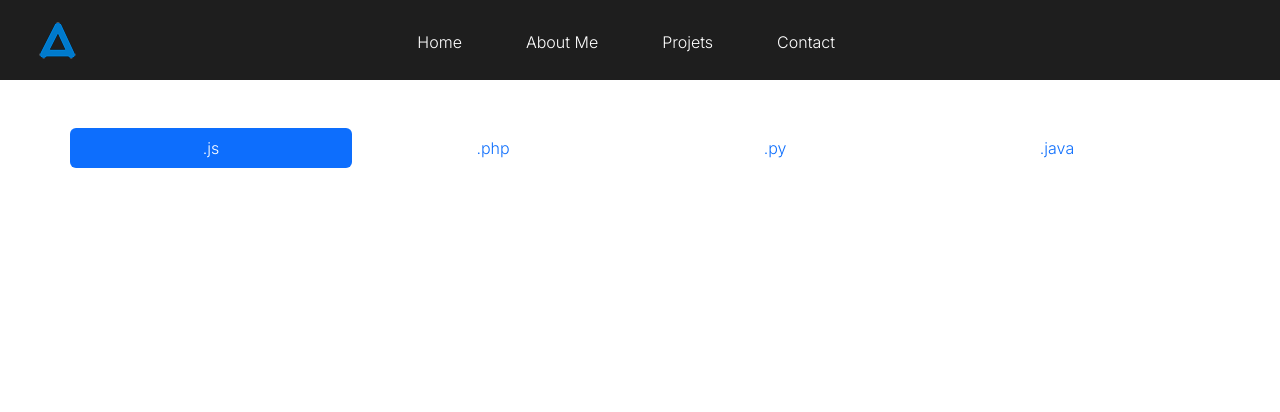
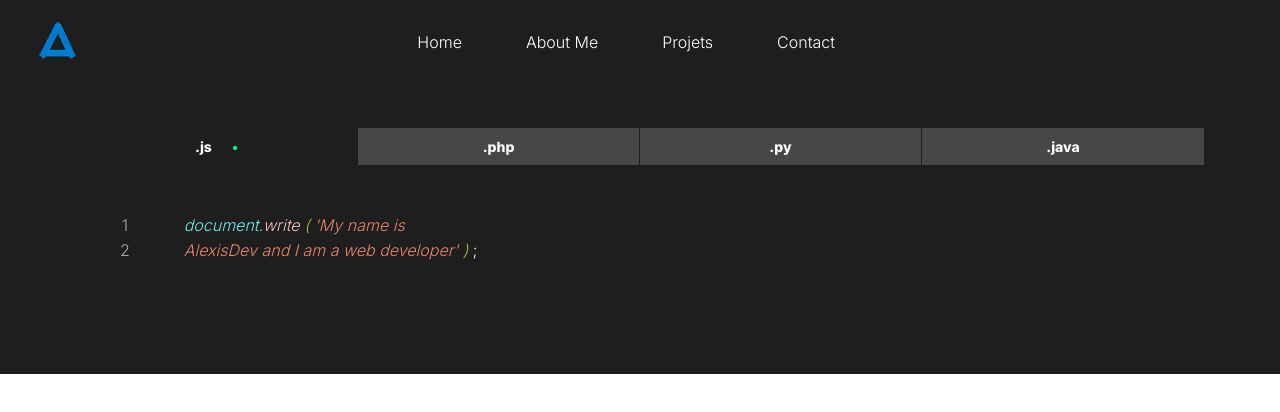
Before and after one commit to favt12/Portafolio, a React app: page / in a window 1280 px wide. Shown: the top 412 px of the page. Built offline with nearby package versions, Linux system fonts and the light colour scheme.

Commit message:
Removed and moved Inter font import and global styles

```diff
--- a/src/style.scss
+++ b/src/style.scss
@@ -1,11 +1,3 @@
+@use './scss/Globales';
 @use './scss/Navbar';
-@import url('https://fonts.googleapis.com/css2?family=Inter:wght@300;800&display=swap');
-
-*{
-    margin: 0;
-    padding: 0;
-    box-sizing: border-box;
-    color: #fff;
-    font-family: 'Inter', sans-serif;
-
-}
+@use  './scss/One_block_idioms';
```
